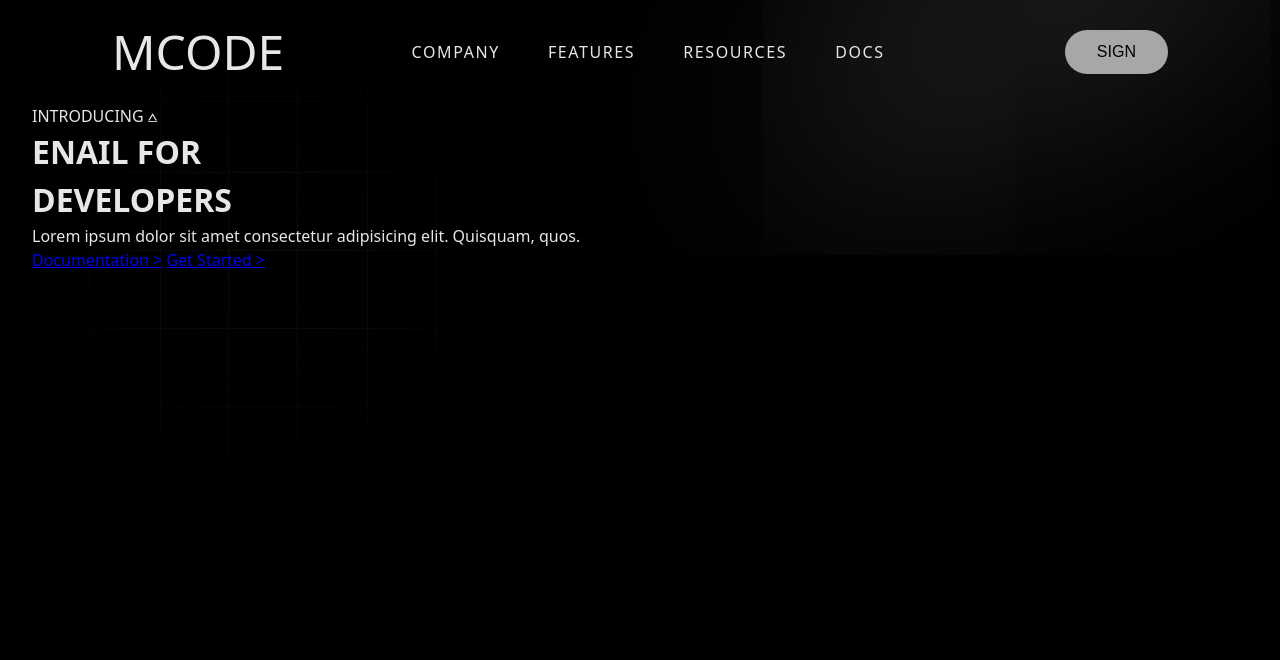
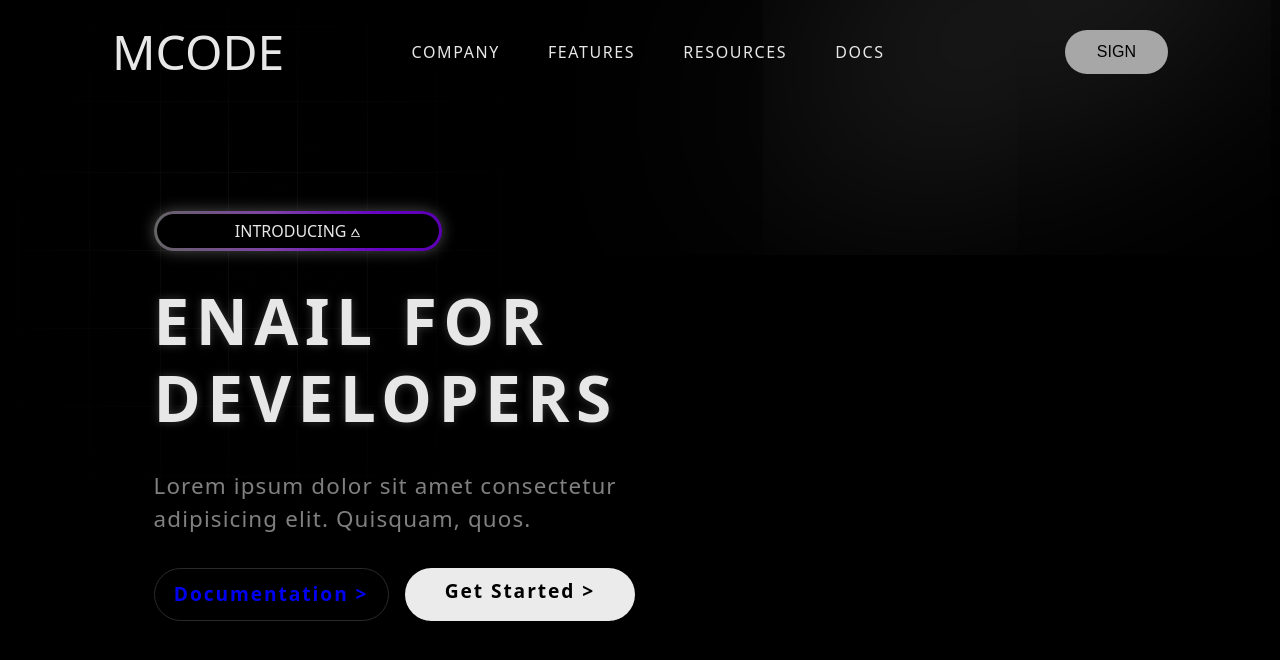
Before and after one commit to mdsajib50/3D-website, a plain HTML site: page index.html in a window 1280 px wide. Drawn offline with Linux system fonts and the light colour scheme.

Commit message:
main section style done

```diff
--- a/style.css
+++ b/style.css
@@ -87,3 +87,96 @@ nav a:hover{
 .btn-signing:hover{
     background-color: white;
 }
+
+main{
+    display: flex;
+    flex-direction: column;
+    justify-content: center;
+    min-height: calc(90vh - 6rem);
+}
+
+.content{
+    max-width: 40rem;
+    margin-left: 10%;
+    z-index: 999;
+}
+
+.tag-box{
+    position: relative;
+    width: 18rem;
+    height: 2.5rem;
+    background:linear-gradient(to right, #656565, #7f42a7,#6600c5,#5300a0,#757575, #656565);
+    border-radius: 50px;
+    background-size: 200%;
+    animation: moveGradient 2.5s linear infinite;
+    box-shadow: 0 0 15px rgba(255, 255, 255, 0.3);
+}
+@keyframes moveGradient{
+    to{
+        background-position: 200%;
+    }
+
+}
+
+.tag-box .tag{
+    position: absolute;
+    inset: 3px 3px 3px 3px;
+    background-color: black;
+    border-radius: 50px;
+    display: flex;
+    align-items: center;
+    justify-content: center;
+    transition: 0.5s ease;
+    cursor: pointer;
+}
+.tag-box .tag:hover{
+    color: #5300a0;
+}
+.content h1{
+    font-size: 4rem;
+    font-weight: 600;
+    letter-spacing: 0.1em;
+    margin: 2rem 0;
+    line-height: 1.2;
+    text-shadow: 0 0 10px rgba(128, 128, 128, 0.418);
+
+}
+.description{
+    font-size: 1.4rem;
+    letter-spacing: 0.05em;
+    max-width: 35rem;
+    color: gray;
+}
+.buttons{
+    display: flex;
+    gap: 1rem;
+    margin-top: 2rem;
+
+}
+.btn-get-started{
+   text-decoration: none;
+    border: 1px solid #2a2a2a;
+    padding: 0.7rem 1.2rem;
+    border-radius: 50px;
+    font-size: 1.2rem;
+    font-weight: 600;
+    letter-spacing: 0.1em;
+    transition: background-color 0.2s ease;
+}
+.btn-get-started:hover{
+    background-color: #1a1a1a;
+}
+.btn-signing-main{
+    text-decoration: none;
+    background-color: #ecebeb;
+    color: black;
+    padding: 0.6rem 2.5rem;
+    border-radius: 50px;
+    font-size: 1.2rem;
+    font-weight: 600;
+    letter-spacing: 0.1em;
+    transition: background-color 0.2s ease;
+}
+.btn-signing-main:hover{
+    background-color: gray;
+}
```
